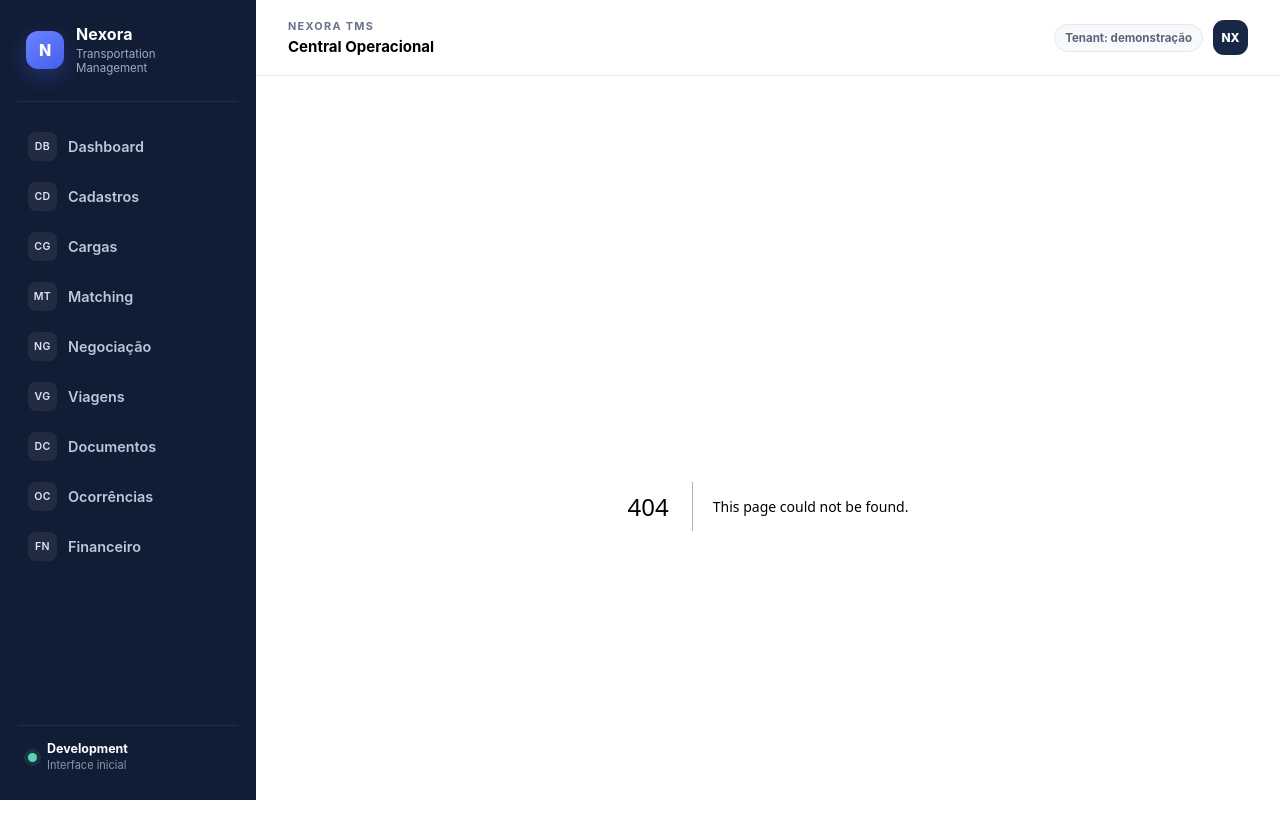
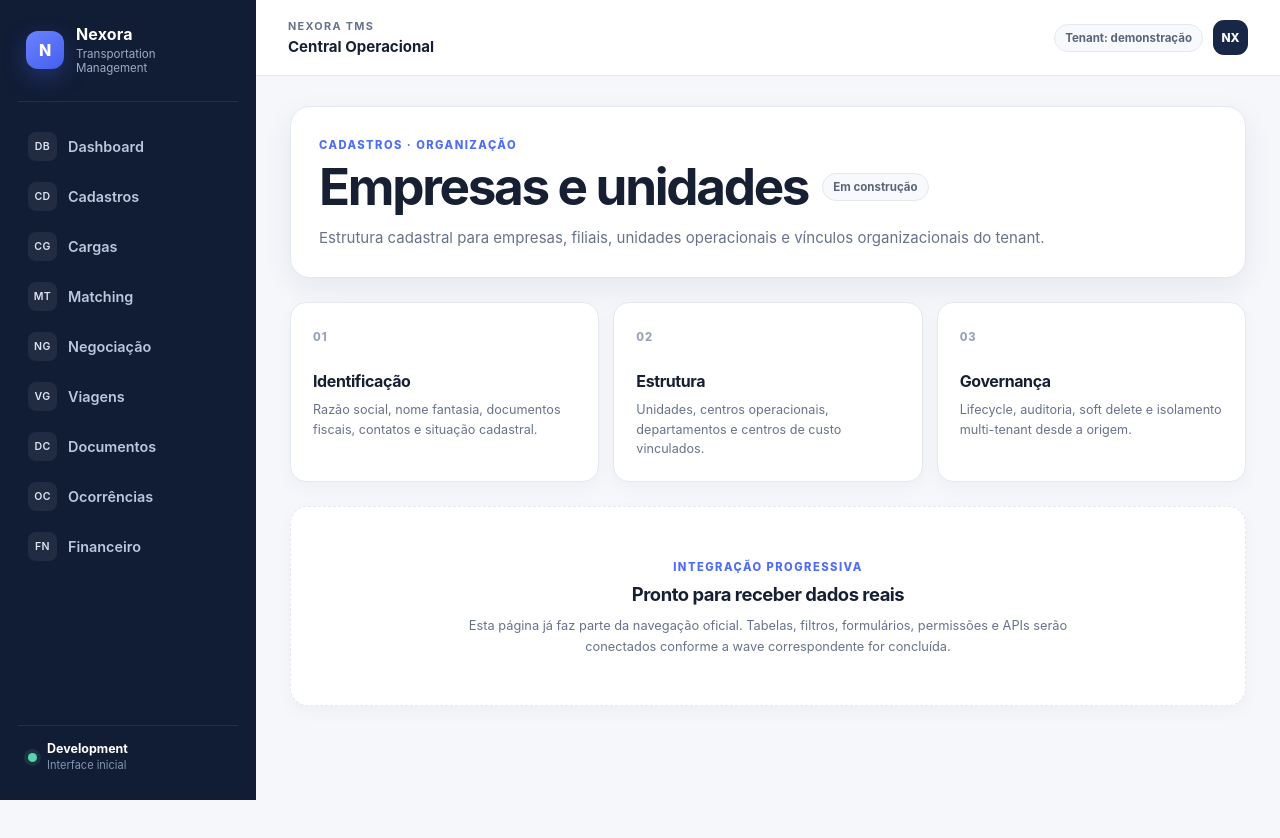
Before and after one commit to brunabarrichello/nexora-tms, a Next.js app in the folder apps/web/: page /cadastros/empresas in a window 1280 px wide. Before the commit this address had no page. Shown: the top 838 px of the page. After the commit the page ends 800 px from the top, so only its background shows below. Built offline with nearby package versions, Linux system fonts and the light colour scheme.

Commit message:
feat(web): add companies registration page

```diff
--- /dev/null
+++ b/apps/web/app/cadastros/empresas/page.tsx
@@ -0,0 +1,17 @@
+import { ModulePage } from '../../_components/module-page';
+
+export default function EmpresasPage() {
+  return (
+    <ModulePage
+      eyebrow="Cadastros · Organização"
+      title="Empresas e unidades"
+      description="Estrutura cadastral para empresas, filiais, unidades operacionais e vínculos organizacionais do tenant."
+      status="Em construção"
+      highlights={[
+        { title: 'Identificação', description: 'Razão social, nome fantasia, documentos fiscais, contatos e situação cadastral.' },
+        { title: 'Estrutura', description: 'Unidades, centros operacionais, departamentos e centros de custo vinculados.' },
+        { title: 'Governança', description: 'Lifecycle, auditoria, soft delete e isolamento multi-tenant desde a origem.' },
+      ]}
+    />
+  );
+}
```
